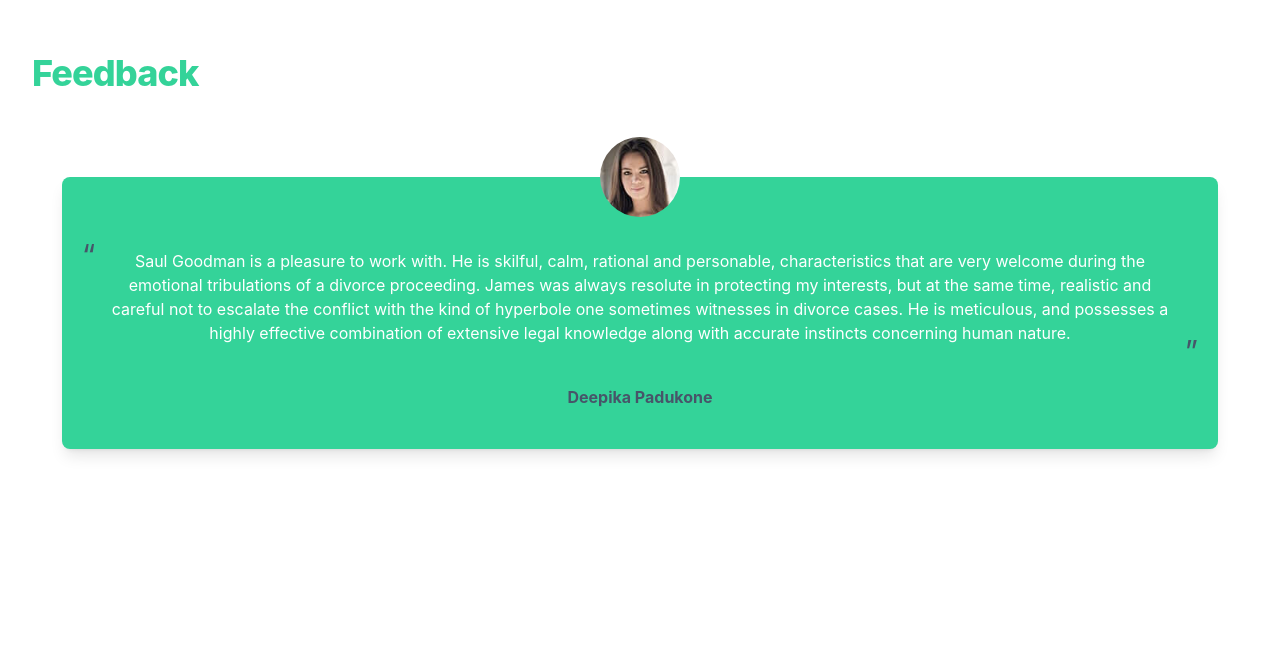
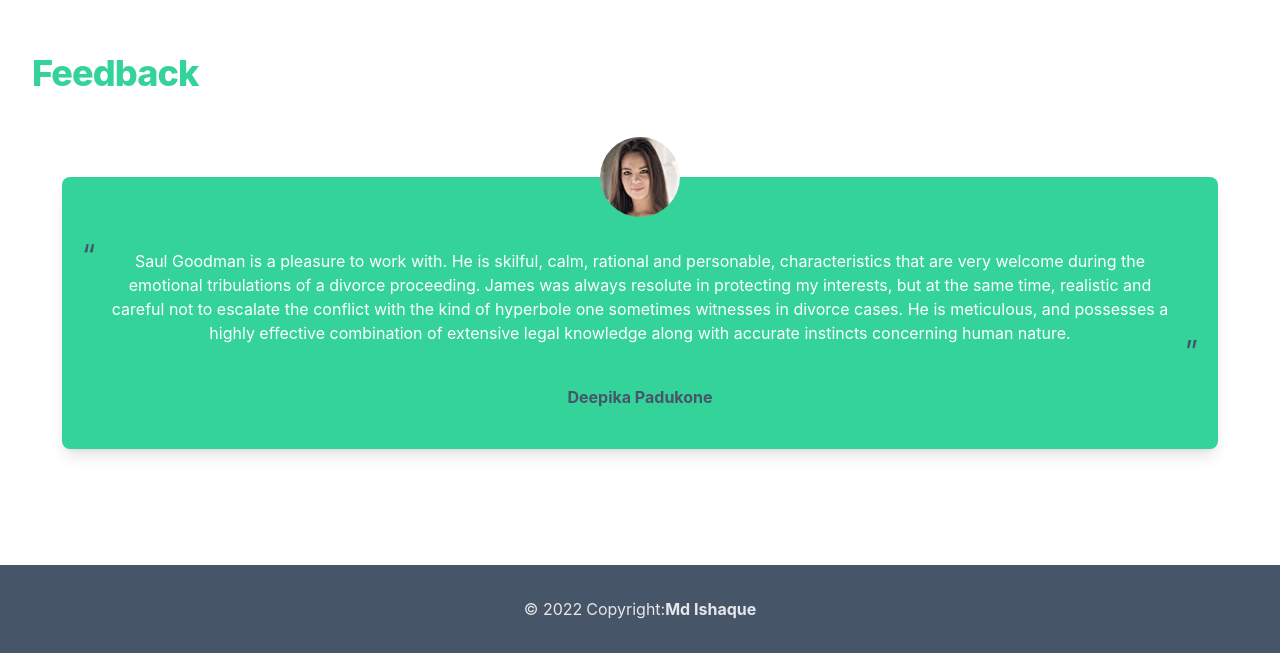
Before and after one commit to FreemanJournal/better-call-soul, a React (Create React App) app: page / in a window 1280 px wide. Shown: the part 1533-2186 px from the top of the page. Before the commit the page ends 2098 px from the top, so only its background shows below. Built offline with nearby package versions, Linux system fonts and the light colour scheme.

Commit message:
Footer section added

```diff
--- a/src/components/Footer/Footer.jsx
+++ b/src/components/Footer/Footer.jsx
@@ -1,7 +1,27 @@
 import React from 'react'
 
 export default function Footer() {
+  const date = new Date();
   return (
-    <div>Footer</div>
+
+    <footer class="px-3 py-8 bg-slate-600 text-gray-200 transition-colors duration-200">
+      <div class="flex flex-col">
+
+        <div class="flex gap-1 items-center justify-center">
+          <span class="">
+          &#169; {date.getFullYear()}
+          </span>
+          <span class="">
+          Copyright:
+          <a class=" hover:text-primary-gray-20 font-bold hover:underline underline-offset-1" href="https://www.linkedin.com/in/md-ishaque-29b43612a">
+              Md Ishaque
+            </a>
+          </span>
+
+
+        </div>
+      </div>
+    </footer>
+
   )
 }
--- a/src/pages/Home.jsx
+++ b/src/pages/Home.jsx
@@ -1,6 +1,7 @@
 import React from 'react'
 import BannerSection from '../components/BannerSection/BannerSection'
 import CredentialSection from '../components/CredentialSection/CredentialSection'
+import Footer from '../components/Footer/Footer'
 import Navbar from '../components/Header/Navbar'
 import ServiceSection from '../components/ServiceSection/ServiceSection'
 
@@ -11,6 +12,7 @@ export default function Home() {
         <BannerSection/>
         <ServiceSection/>
         <CredentialSection/>
+        <Footer/>
     </div>
   )
 }
```
Also changed, not shown: src/components/CredentialSection/CredentialSection.jsx (+5 -5 lines).
